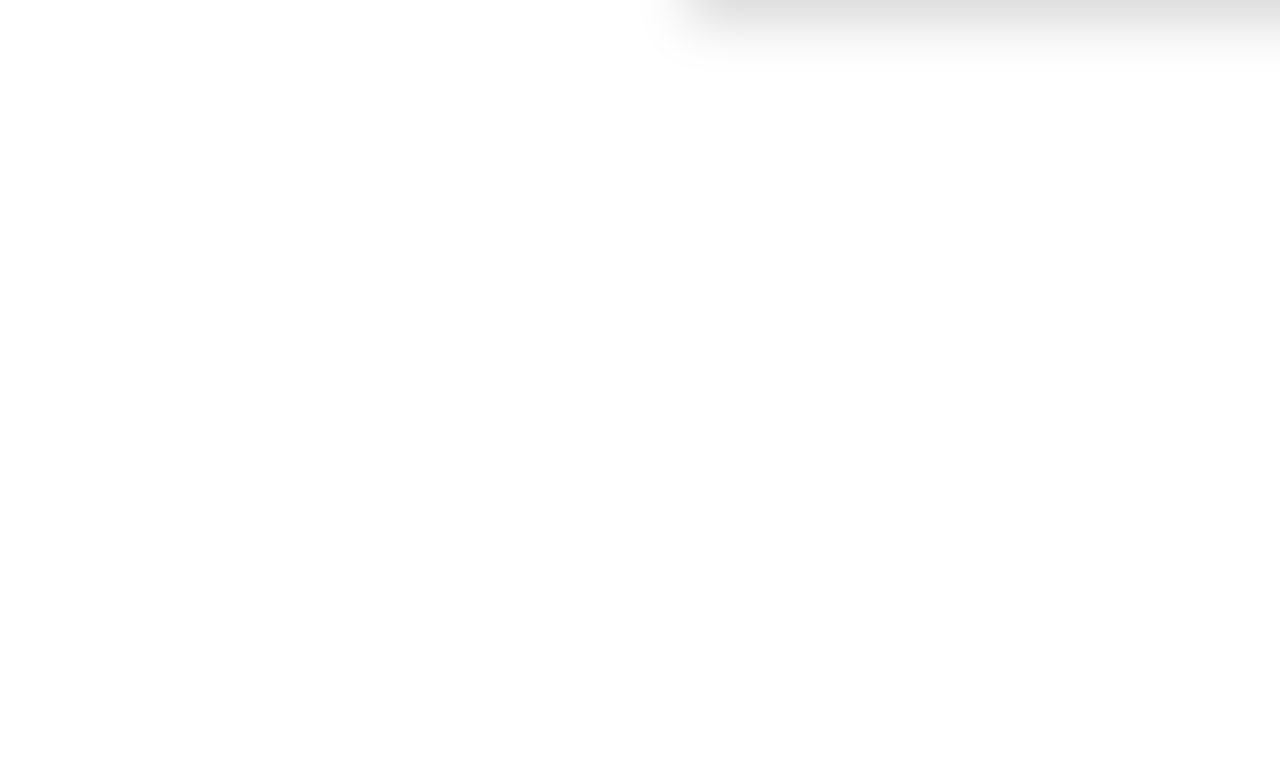
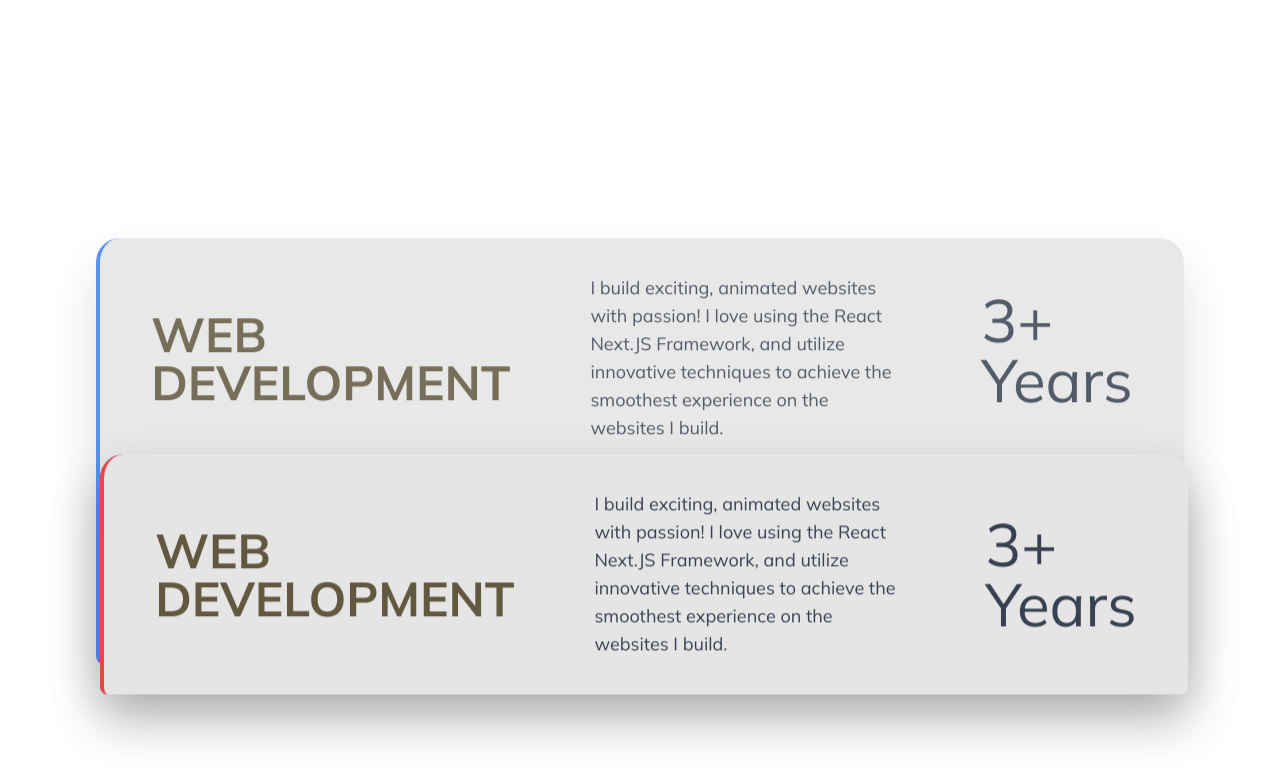
Before and after one commit to tyhh00/Portfoilio-2024, a Next.js app: page / in a window 1280 px wide. Shown: the part 4132-4912 px from the top of the page. Built offline with nearby package versions, Linux system fonts and the light colour scheme; a web font is replaced by a local one.

Commit message:
skills first successful version of animation

```diff
--- a/components/specific/sticky-scroll-main.tsx
+++ b/components/specific/sticky-scroll-main.tsx
@@ -55,7 +55,7 @@ const content = [
 ];
 export function StickyScrollRevealMain() {
   return (
-    <div className="">
+    <div className="pb-56">
       <StickyScroll content={content} />
     </div>
   );
--- a/components/ui/sticky-scroll-reveal.tsx
+++ b/components/ui/sticky-scroll-reveal.tsx
@@ -1,6 +1,6 @@
 "use client";
-import React, { useRef } from "react";
-import { useMotionValueEvent, useScroll, useSpring, useTransform } from "framer-motion";
+import React, { useEffect, useRef, useState } from "react";
+import { useMotionValue, useMotionValueEvent, useScroll, useSpring, useTransform } from "framer-motion";
 import { motion } from "framer-motion";
 import { cn } from "@/utils/cn";
 import Image from "next/image";
@@ -20,36 +20,63 @@ export const StickyScroll = ({
   }[];
   contentClassName?: string;
 }) => {
-  const [activeCard, setActiveCard] = React.useState(0);
+  const [height, setHeight] = useState(0);
+  const [width, setWidth] = useState(0);
   const ref = useRef<any>(null);
+
+  useEffect(() => {
+    setHeight(ref.current.clientHeight);
+    setWidth(ref.current.getBoundingClientRect().width);
+
+    console.log("Height: " + height + " width: " + width + " div: " + width/height);
+  })
+
   const { scrollYProgress } = useScroll({
     target: ref,
     offset: ["start start", "end end"],
   });
 
+  const initOffset = 100;
+  const translateY1 = useMotionValue(initOffset);
+  const translateY2 = useMotionValue(1000);
+  const opacity1 = useMotionValue(1);
+
   useMotionValueEvent(scrollYProgress, "change", (latest) => {
     console.log("Latest: " + latest);
+    translateY1.set(latest * (height * 0.75) + initOffset);
+
+    var trans1Max = 1000
+    var transition1 = latest * 1.5 * trans1Max;
+
+
+    translateY2.set(translateY1.get() + trans1Max - ( transition1 > trans1Max ? trans1Max : transition1));
+
+    //Opacity1 Animation
+    var diff = translateY2.get() - translateY1.get();
+    if(diff < 250)
+    {
+      opacity1.set(diff * 0.004);
+    }
+
+
 
   });
 
-  const springConfig = { stiffness: 300, damping: 30, bounce: 100 };
-
-  const translateX = useSpring(
-    useTransform(scrollYProgress, [0.1, 0.55], [0, 600]),
-    springConfig
-  );
-
   return (
     <motion.div
-      style={{
-        translateX,
-      }}
-      className="min-h-[100vh] flex justify-center relative rounded-md pt-12 pb-[300vh]"
+      className="h-[100vh] flex justify-center overflow-hidden relative rounded-md pb-[400vh]"
       ref={ref}
     >
-      <div className="space-y-20" >
+      <div className="" >
 
-        <div className=" border-blue-500 border-l-4 rounded-t-3xl rounded-b-lg  bg-neutral-200 drop-shadow-2xl min-h-[30vh] my-8 w-[85vw]">
+        <motion.div
+          style={{
+            translateY: translateY1,
+            opacity: opacity1,
+            left: 0,
+            right: 0
+          }}
+          className="absolute mx-auto border-blue-500 border-l-4 rounded-t-3xl rounded-b-lg  bg-neutral-200 drop-shadow-2xl min-h-[30vh] my-8 w-[85vw]">
           <div className="space-y-10 lg:space-y-0 lg:flex items-center md:gap-10 lg:gap-20 ml-[4vw] mr-[4vw]">
 
             <div className="lg:h-[30vh] flex items-center">
@@ -89,10 +116,17 @@ export const StickyScroll = ({
             </div>
           </div>
 
-        </div>
+        </motion.div>
 
 
-        <div className="  border-blue-500 border-l-4 rounded-t-3xl rounded-b-lg  bg-neutral-200 drop-shadow-2xl min-h-[30vh] my-8 w-[85vw]">
+        <motion.div
+          style={{
+            translateY: translateY2,
+            left: 100
+          }}
+
+
+          className="absolute   border-blue-500 border-l-4 rounded-t-3xl rounded-b-lg  bg-neutral-200 drop-shadow-2xl min-h-[30vh] my-8 w-[85vw]">
           <div className="space-y-10 lg:space-y-0 lg:flex items-center md:gap-10 lg:gap-20 ml-[4vw] mr-[4vw]">
 
             <div className="lg:h-[30vh] flex items-center">
@@ -113,9 +147,15 @@ export const StickyScroll = ({
             </div>
 
           </div>
-        </div>
+        </motion.div>
 
-        <div className="  border-blue-500 border-l-4 rounded-t-3xl rounded-b-lg  bg-neutral-200 drop-shadow-2xl min-h-[30vh] my-8 w-[85vw]">
+        <motion.div
+        style={{
+          translateY: translateY2,
+
+          left: 100
+        }}
+        className="absolute  border-red-500 border-l-4 rounded-t-3xl rounded-b-lg  bg-neutral-200 drop-shadow-2xl min-h-[30vh] my-8 w-[85vw]">
           <div className="space-y-10 lg:space-y-0 lg:flex items-center md:gap-10 lg:gap-20 ml-[4vw] mr-[4vw]">
 
             <div className="lg:h-[30vh] flex items-center">
@@ -136,7 +176,7 @@ export const StickyScroll = ({
             </div>
 
           </div>
-        </div>
+        </motion.div>
 
       </div>
 
```
